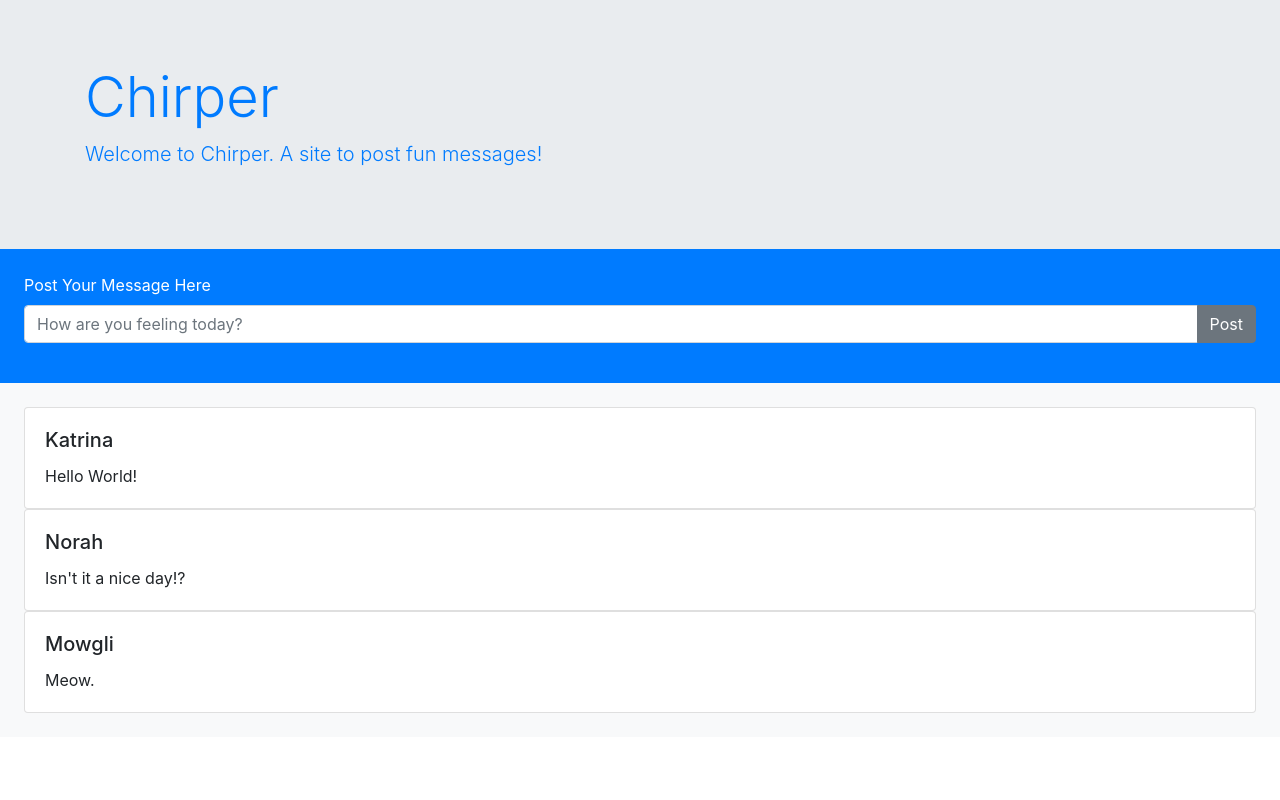
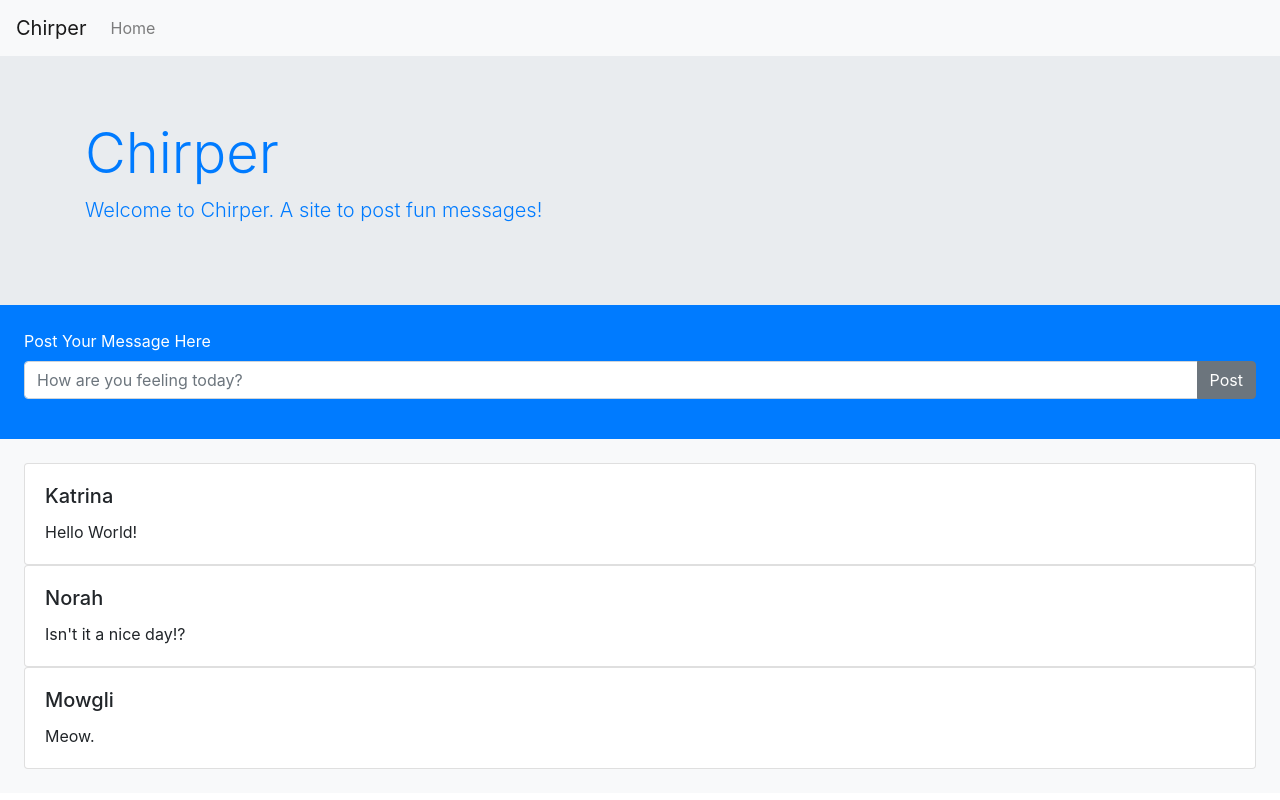
Before and after one commit to phillipjhl/Chirper-Full-Stack, a React app: page / in a window 1280 px wide. Built offline with nearby package versions, Linux system fonts and the light colour scheme.

Commit message:
working home page with navbar

```diff
--- a/client/src/components/App.jsx
+++ b/client/src/components/App.jsx
@@ -1,70 +1,24 @@
-import React, { Component, Fragment } from 'react';
-import ChirpInput from './ChirpInput';
-import Chirp from './Chirp';
+import React, {Component, Fragment} from 'react';
+import { BrowserRouter as Router, Route, Switch, Link } from 'react-router-dom';
+// import Chirp from './Chirp';
+// import ChirpEdit from './ChirpEdit';
+import Home from './Home';
+import NavBar from './NavBar';
 
 class App extends Component {
-    constructor(props) {
-        super(props);
-
-        this.state = {
-            timeline: [
-                {
-                    name: "Katrina",
-                    chirpMsg: "Hello World!"
-                },
-                {
-                    name: "Norah",
-                    chirpMsg: "Isn't it a nice day!?"
-                },
-                {
-                    name: "Mowgli",
-                    chirpMsg: "Meow."
-                }
-            ]
-        }
-
-        this.handlePost = this.handlePost.bind(this);
-    }
-
-    //method to handle timeline update that is called on render()
-    //maps over the new state.timeline to create a list of Chirps
-    updateTimeline() {
-        //maps over the state.timeline array to produce a list of Chirp Components
-        let updatedTimeline = this.state.timeline.map(
-            (val, index) => {
-                return <Chirp key={index} userName={val.name} chirpMsg={val.chirpMsg} />
-            });
-        return updatedTimeline;
-    }
-
-    //method to handle the submitted user info and then add new object to the state.timeline
-    handlePost(userChirpInfo) {
-        let userTimeline = this.state.timeline;
-        userTimeline.unshift(userChirpInfo);
-        this.setState({ timeline: userTimeline })
-
-    }
 
     render() {
         return (
+        <Router>
             <Fragment>
-
-                <div className="jumbotron jumbotron-fluid text-primary m-0">
-                    <div className="container">
-                        <h1 className="display-4">Chirper</h1>
-                        <p className="lead">Welcome to Chirper. A site to post fun messages!</p>
-                    </div>
-                </div>
-
-                <div id="userinput" className="bg-primary p-4">
-                    <ChirpInput onPost={this.handlePost} />
-                </div>
-
-                <div id="timeline" className="bg-light p-4" >
-                    {this.updateTimeline()}
-                </div>
-
+                <NavBar />
+                <Switch>
+                    <Route path='/' component={Home} />
+                    {/* <Route exact path='/chirp/:id' component={Chirp} />
+                    <Route exact path='/chirp/:id/edit' component={ChirpEdit} /> */}
+                </Switch>
             </Fragment>
+        </Router>
         );
     }
 }
--- a/client/src/components/ChirpInput.jsx
+++ b/client/src/components/ChirpInput.jsx
@@ -19,7 +19,7 @@
     };
 
     //method to handle the submission of the text input
-    //uses property onPost to send userChirpInfo to App.handlePost() method
+    //uses parent-sent property "onPost" to send userChirpInfo to Home.handlePost() method
     handlePost(e) {
         e.preventDefault();
         let userChirpInfo = {
--- /dev/null
+++ b/client/src/components/Home.jsx
@@ -0,0 +1,73 @@
+import React, { Component, Fragment } from 'react';
+import ChirpInput from './ChirpInput';
+import Chirp from './Chirp';
+
+class App extends Component {
+    constructor(props) {
+        super(props);
+
+        this.state = {
+            timeline: [
+                {
+                    name: "Katrina",
+                    chirpMsg: "Hello World!"
+                },
+                {
+                    name: "Norah",
+                    chirpMsg: "Isn't it a nice day!?"
+                },
+                {
+                    name: "Mowgli",
+                    chirpMsg: "Meow."
+                }
+            ]
+        }
+
+        //function binding
+        this.handlePost = this.handlePost.bind(this);
+    }
+
+    //method to handle timeline update that is called on render()
+    updateTimeline() {
+        //maps over the state.timeline array to produce a list of Chirp Components
+        let updatedTimeline = this.state.timeline.map(
+            (val, index) => {
+                return <Chirp key={index} userName={val.name} chirpMsg={val.chirpMsg} />
+            });
+        return updatedTimeline;
+    }
+
+    //method to handle the submitted user info and then add new object to the state.timeline array
+    //prop userChirpInfo gets added to front of array
+    handlePost(userChirpInfo) {
+        let userTimeline = this.state.timeline;
+        userTimeline.unshift(userChirpInfo);
+        this.setState({ timeline: userTimeline })
+
+    }
+
+    render() {
+        return (
+            <Fragment>
+
+                <div className="jumbotron jumbotron-fluid text-primary m-0">
+                    <div className="container">
+                        <h1 className="display-4">Chirper</h1>
+                        <p className="lead">Welcome to Chirper. A site to post fun messages!</p>
+                    </div>
+                </div>
+
+                <div id="userinput" className="bg-primary p-4">
+                    <ChirpInput onPost={this.handlePost} />
+                </div>
+
+                <div id="timeline" className="bg-light p-4" >
+                    {this.updateTimeline()}
+                </div>
+
+            </Fragment>
+        );
+    }
+}
+
+export default App;
--- /dev/null
+++ b/client/src/components/Navbar.jsx
@@ -0,0 +1,20 @@
+import React from 'react';
+import { BrowserRouter as Router, Link } from 'react-router-dom';
+
+function NavBar(props) {
+    return (
+        <nav className="navbar navbar-expand-lg navbar-light bg-light" >
+            <Link to='/' className="navbar-brand" >Chirper</Link>
+            <button className="navbar-toggler" type="button" data-toggle="collapse" data-target="#navbarNavAltMarkup" aria-controls="navbarNavAltMarkup" aria-expanded="false" aria-label="Toggle navigation">
+                <span className="navbar-toggler-icon"></span>
+            </button>
+            <div className="collapse navbar-collapse" id="navbarNavAltMarkup">
+                <div className="navbar-nav">
+                    <Link to="/" className="nav-item nav-link" >Home <span className="sr-only">(current)</span></Link>
+                </div>
+            </div>
+        </nav>
+    );
+}
+
+export default NavBar;
```
Also changed, not shown: client/src/components/Chirp.jsx (+4 -3 lines).
